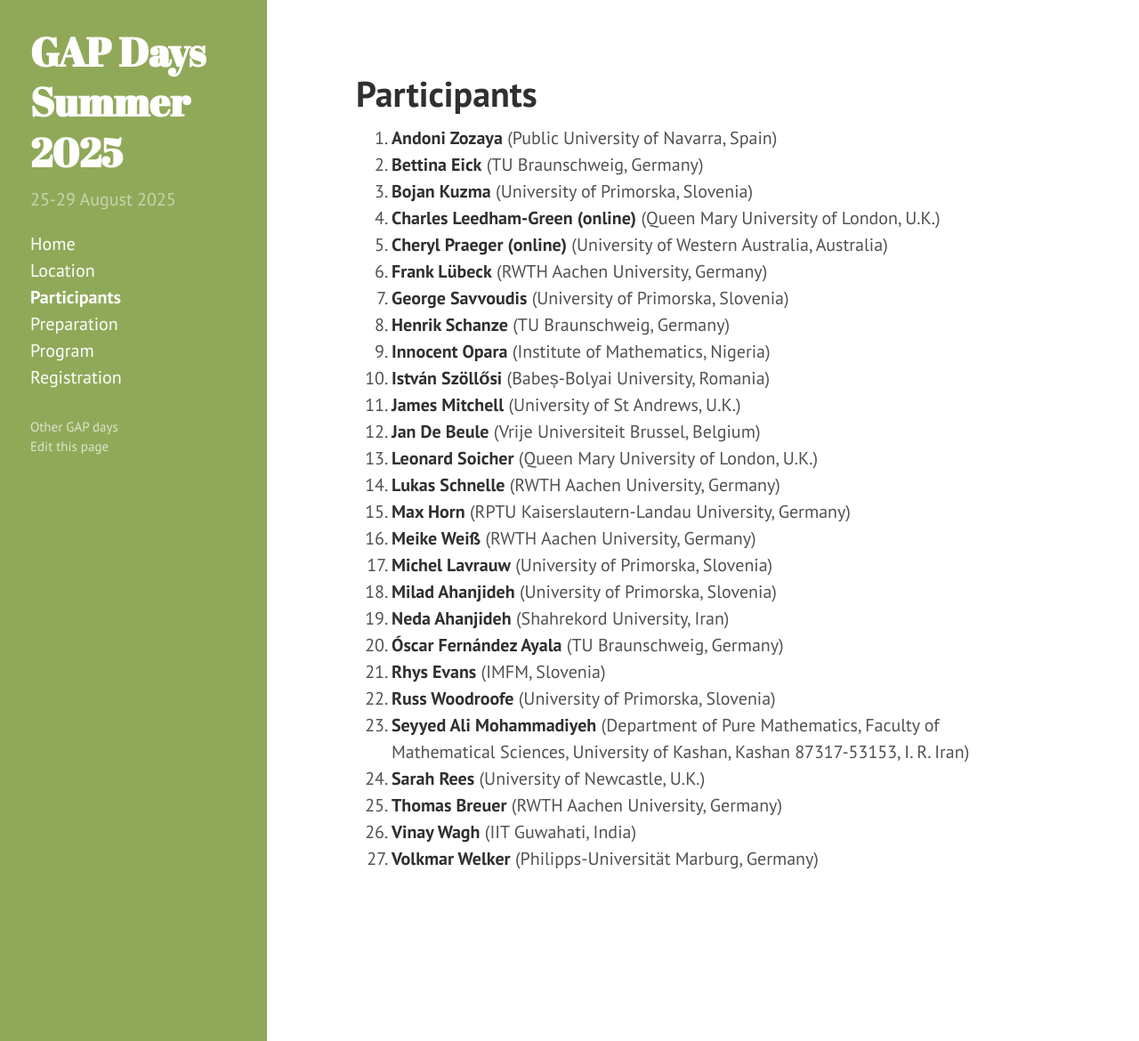
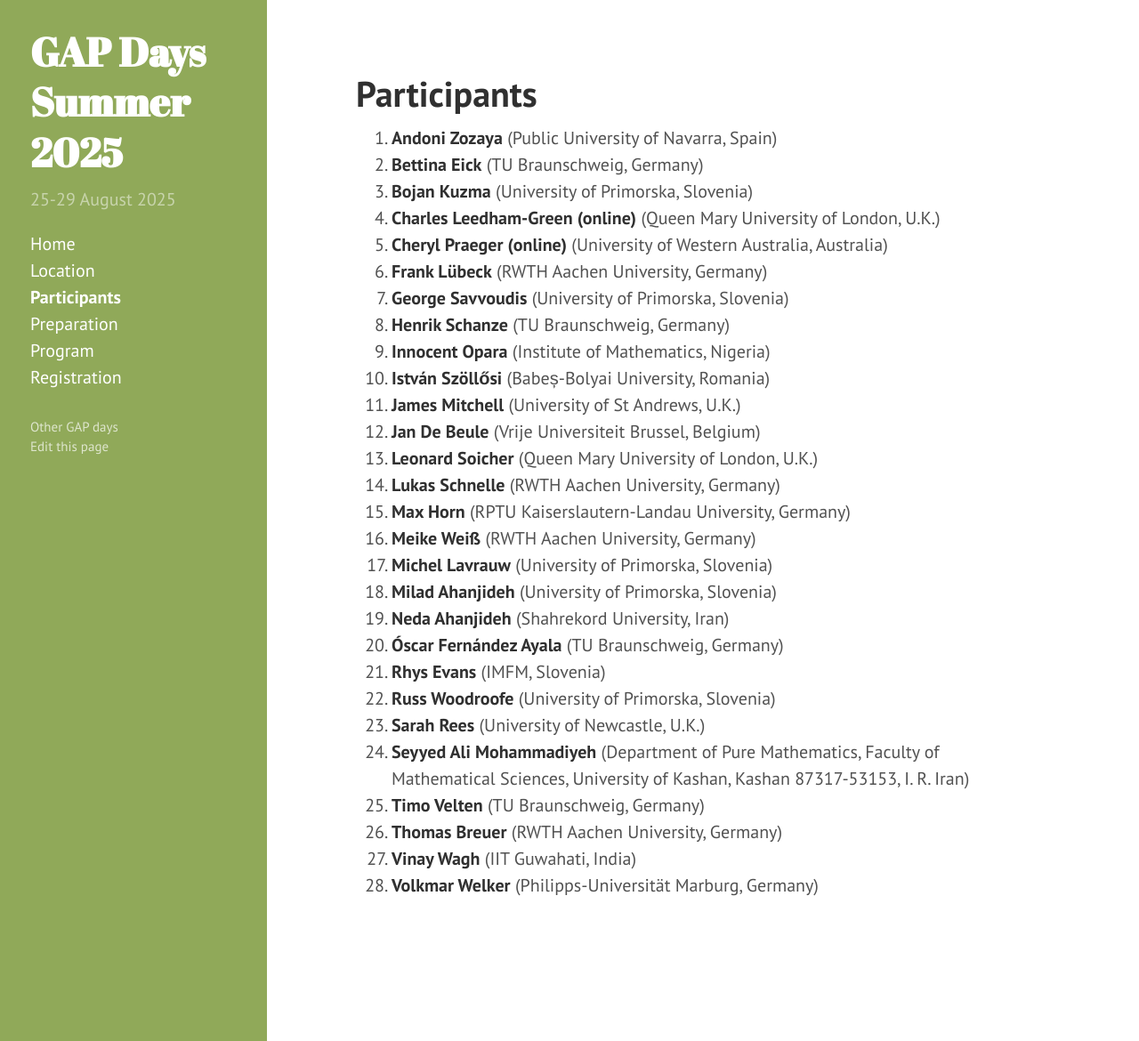
Before and after one commit to gapdays/gapdays2025-summer, a Jekyll site: the page built from participants.md, in a window 1280 px wide and 1170 px high. Shown: the whole window at 89% size. Built offline with Jekyll 4.4.1, drawn with Linux system fonts in a browser that asks for light colours.

Commit message:
Update participants.md

```diff
--- a/participants.md
+++ b/participants.md
@@ -24,8 +24,9 @@ participants:
   - {name: Óscar Fernández Ayala, affiliation: "TU Braunschweig, Germany"}
   - {name: Rhys Evans, affiliation: "IMFM, Slovenia"}
   - {name: Russ Woodroofe, affiliation: "University of Primorska, Slovenia"}
+  - {name: Sarah Rees, affiliation: "University of Newcastle, U.K."}
   - {name: Seyyed Ali Mohammadiyeh, affiliation: "Department of Pure Mathematics, Faculty of Mathematical Sciences, University of Kashan, Kashan 87317-53153, I. R. Iran"}
-  - {name: Sarah Rees, affiliation: "University of Newcastle, U.K."}
+  - {name: Timo Velten, affiliation: "TU Braunschweig, Germany"}
   - {name: Thomas Breuer, affiliation: "RWTH Aachen University, Germany"}
   - {name: Vinay Wagh, affiliation: "IIT Guwahati, India"}
   - {name: Volkmar Welker, affiliation: "Philipps-Universität Marburg, Germany"}
```
